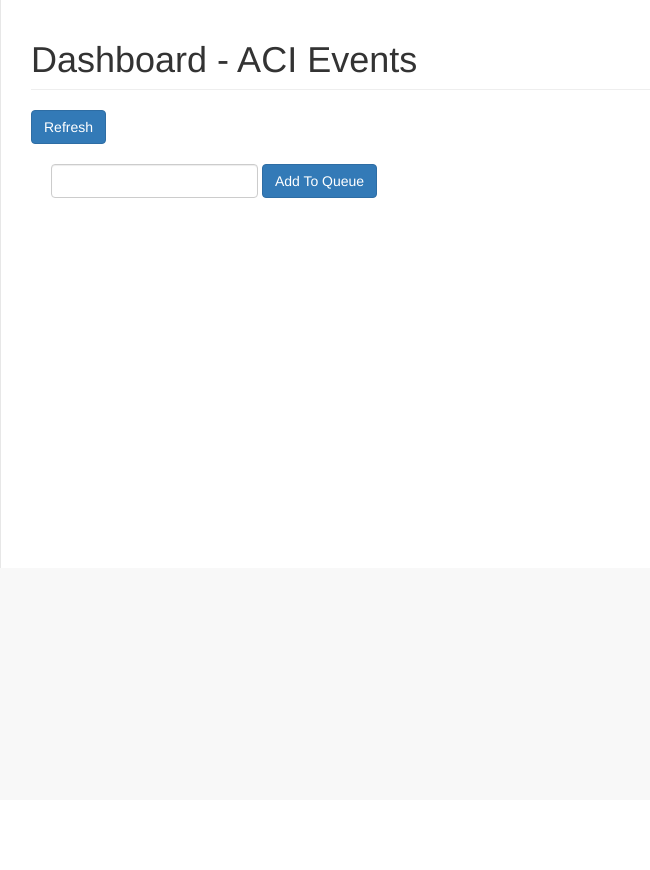
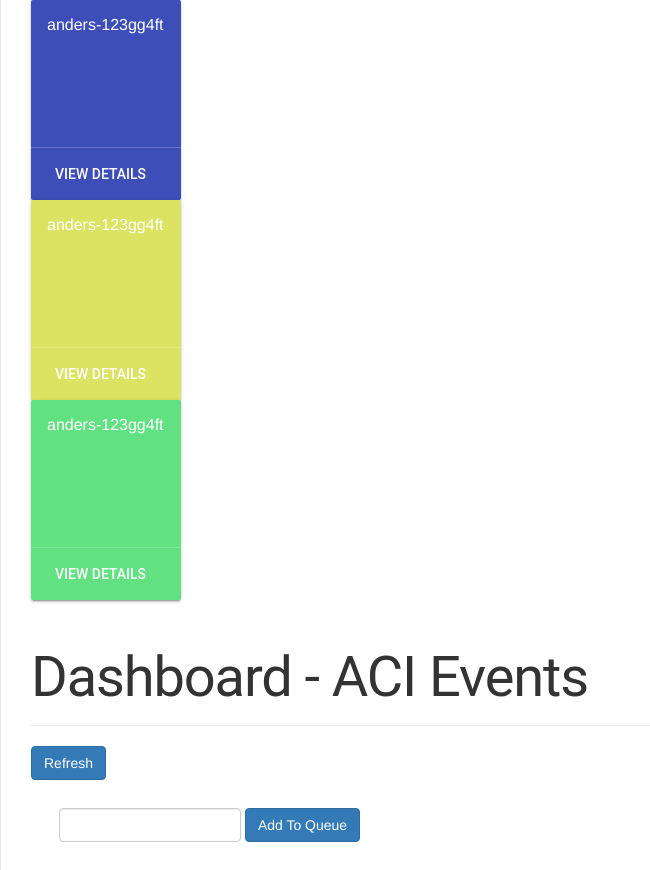
Before and after one commit to samkreter/event-driven-aci, a Flask app: page / in a window 1280 px wide. Shown: the whole page, without its empty margins (0-650 px from the left). Before the commit the page ends 568 px from the top, so only its background shows below. Run offline with Flask 2, Linux system fonts and the light colour scheme; data that the repository does not hold is empty; some libraries are stand-ins or nearby versions.

Commit message:
starting to work, still hate css

```diff
--- a/web-server/run.py
+++ b/web-server/run.py
@@ -137,4 +137,4 @@ def NoneZero(val):
 
 
 if __name__ == '__main__':
-    app.run(host='0.0.0.0',port=80)
+    app.run(debug=True, host='0.0.0.0',port=8000)
--- a/web-server/static/css/sb-admin-2.css
+++ b/web-server/static/css/sb-admin-2.css
@@ -22,7 +22,51 @@ body {
   }
 }
 
+.demo-card-event.mdl-card.Pending {
+    width: 150px;
+    height: 135px;
+    background: rgb(220, 226, 97);
+}
 
+.demo-card-event.mdl-card.Done {
+    width: 150px;
+    height: 135px;
+    background: rgb(97, 225, 129);
+}
+
+.demo-card-event.mdl-card.InProgress {
+    width: 150px;
+    height: 135px;
+    background: #3E4EB8;
+}
+
+.demo-card-event>.mdl-card__actions {
+    border-color: rgba(255, 255, 255, 0.2);
+}
+
+.demo-card-event>.mdl-card__title {
+    align-items: flex-start;
+}
+
+.demo-card-event>.mdl-card__title>h4 {
+    margin-top: 0;
+}
+
+.demo-card-event>.mdl-card__actions {
+    display: flex;
+    box-sizing: border-box;
+    align-items: center;
+}
+
+.demo-card-event>.mdl-card__actions>.material-icons {
+    padding-right: 10px;
+}
+
+.demo-card-event>.mdl-card__title,
+.demo-card-event>.mdl-card__actions,
+.demo-card-event>.mdl-card__actions>.mdl-button {
+    color: #fff;
+}
 
 .btn-outline {
   color: inherit;
--- a/web-server/templates/index.html
+++ b/web-server/templates/index.html
@@ -17,6 +17,10 @@
     <!-- MetisMenu CSS -->
     <link href="/static/vendor/metisMenu/metisMenu.min.css" rel="stylesheet">
 
+
+    <link rel="stylesheet" href="https://fonts.googleapis.com/icon?family=Material+Icons">
+    <link rel="stylesheet" href="https://code.getmdl.io/1.3.0/material.indigo-pink.min.css">
+
     <!-- Custom CSS -->
     <link href="/static/css/sb-admin-2.css" rel="stylesheet">
 
@@ -34,6 +38,41 @@
     <div id="wrapper">
 
         <div id="page-wrapper">
+
+            <!-- Event card -->
+            <div class="demo-card-event mdl-card mdl-shadow--2dp InProgress">
+                <div class="mdl-card__title mdl-card--expand">
+                    anders-123gg4ft
+                </div>
+                <div class="mdl-card__actions mdl-card--border">
+                    <a class="mdl-button mdl-button--colored mdl-js-button mdl-js-ripple-effect">
+                        View Details
+                    </a>
+                </div>
+            </div>
+
+            <div class="demo-card-event mdl-card mdl-shadow--2dp Pending">
+                <div class="mdl-card__title mdl-card--expand">
+                    anders-123gg4ft
+                </div>
+                <div class="mdl-card__actions mdl-card--border">
+                    <a class="mdl-button mdl-button--colored mdl-js-button mdl-js-ripple-effect">
+                        View Details
+                    </a>
+                </div>
+            </div>
+
+            <div class="demo-card-event mdl-card mdl-shadow--2dp Done">
+                <div class="mdl-card__title mdl-card--expand">
+                    anders-123gg4ft
+                </div>
+                <div class="mdl-card__actions mdl-card--border">
+                    <a class="mdl-button mdl-button--colored mdl-js-button mdl-js-ripple-effect">
+                        View Details
+                    </a>
+                </div>
+            </div>
+
             <div class="row">
                 <div class="col-lg-12">
                     <h1 class="page-header">Dashboard - ACI Events</h1>
@@ -105,6 +144,7 @@
 
     <script src="https://cdnjs.cloudflare.com/ajax/libs/Chart.js/2.7.2/Chart.min.js"></script>
 
+    <script defer src="https://code.getmdl.io/1.3.0/material.min.js"></script>
 
     <script>
 
```
Also changed, not shown: 1 other file.
